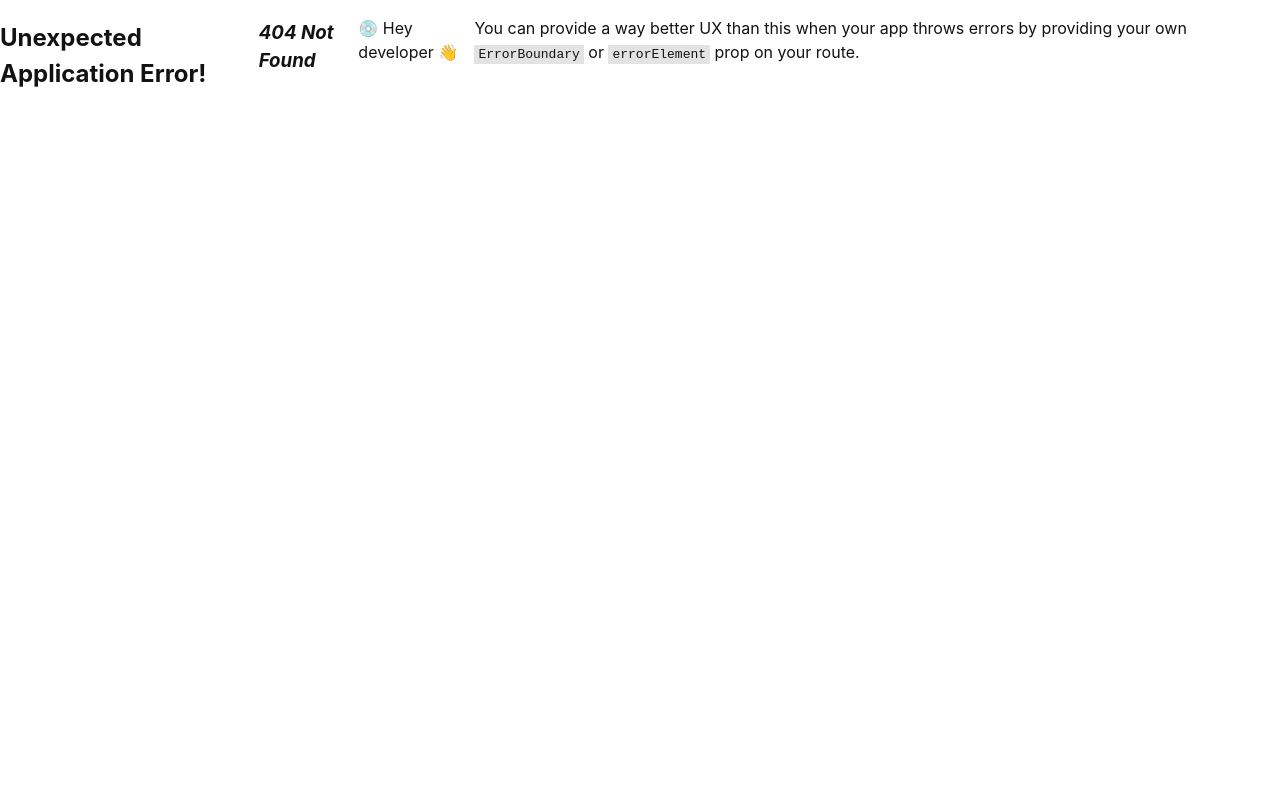
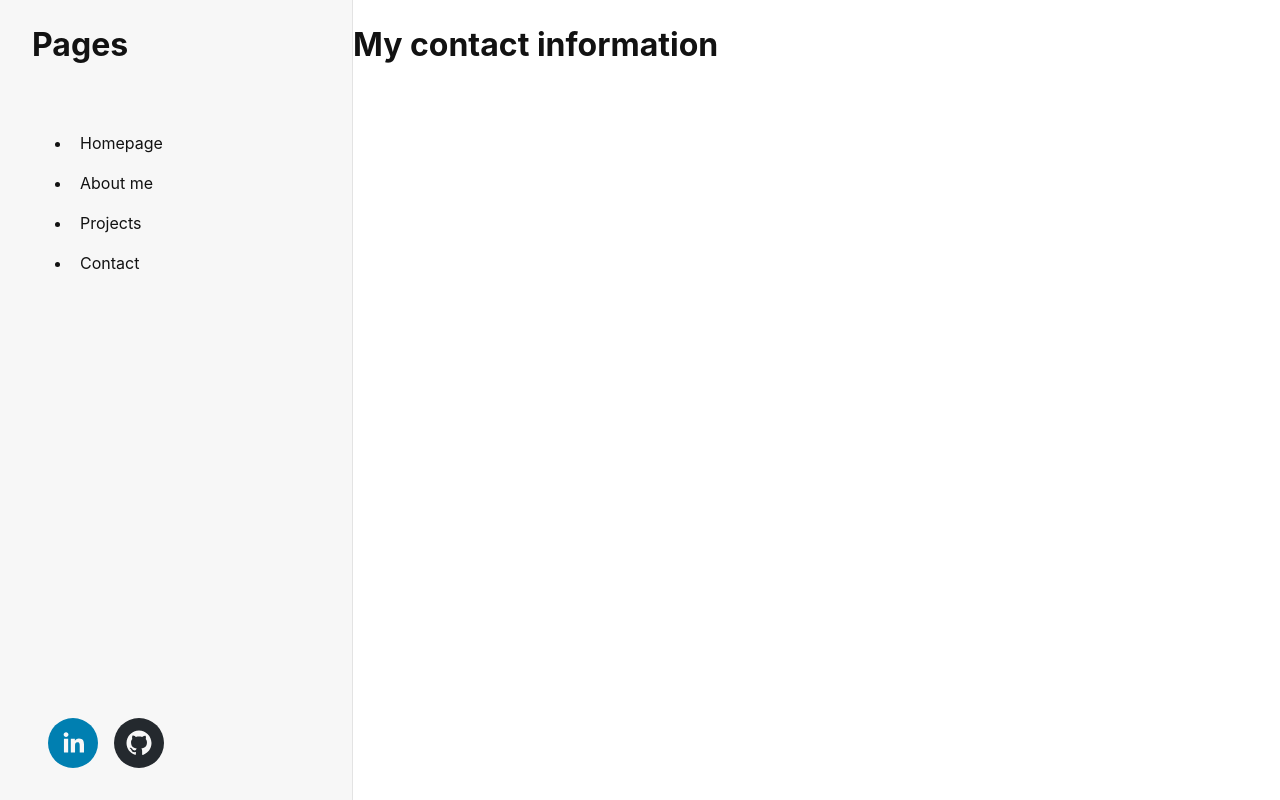
Before and after one commit to AkseliVa/Portfolio, a React (Vite) app: page /Contact in a window 1280 px wide. Before the commit this address had no page. Built offline with nearby package versions, Linux system fonts and the light colour scheme.

Commit message:
added 'contact' page

```diff
--- /dev/null
+++ b/src/components/Contact.jsx
@@ -0,0 +1,7 @@
+export default function Contact() {
+    return (
+        <>
+            <h1>My contact information</h1>
+        </>
+    )
+}
--- a/src/components/Root.jsx
+++ b/src/components/Root.jsx
@@ -18,6 +18,9 @@ export default function Root() {
               <li>
                 <Link to="/Projects">Projects</Link>
               </li>
+              <li>
+                <Link to="/Contact">Contact</Link>
+              </li>
             </ul>
           </nav>
         </div>
--- a/src/main.jsx
+++ b/src/main.jsx
@@ -7,6 +7,7 @@ import Homepage from './components/Homepage.jsx'
 import Root from './components/Root.jsx'
 import About from './components/About.jsx'
 import Projects from './components/Projects.jsx'
+import Contact from './components/Contact.jsx'
 
 const router = createBrowserRouter([
   {
@@ -25,6 +26,10 @@ const router = createBrowserRouter([
       {
         path: "/Projects",
         element: <Projects />
+      },
+      {
+        path: "/Contact",
+        element: <Contact />
       }
     ]
   }
```
